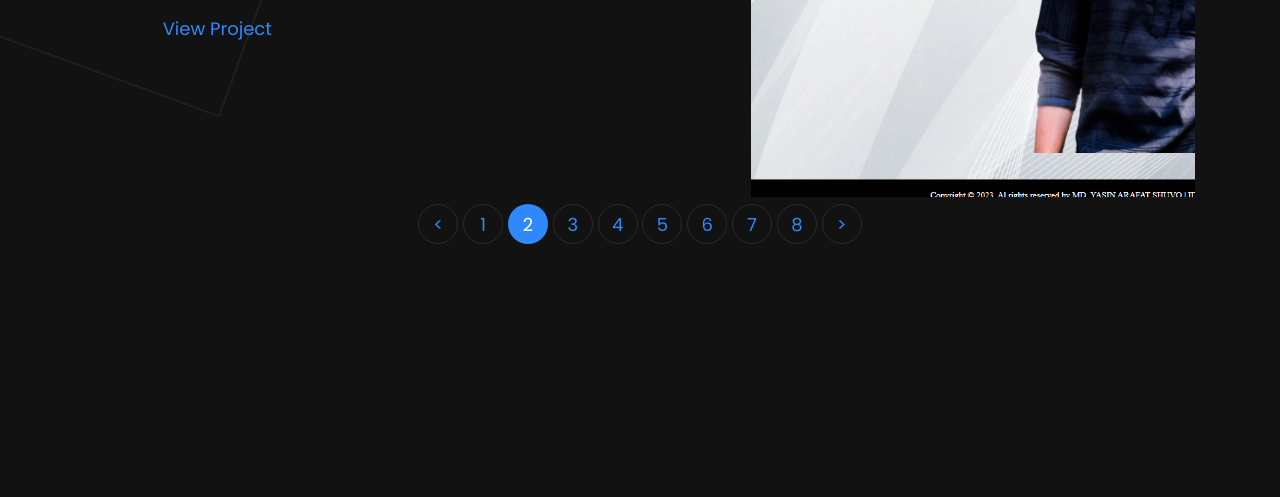
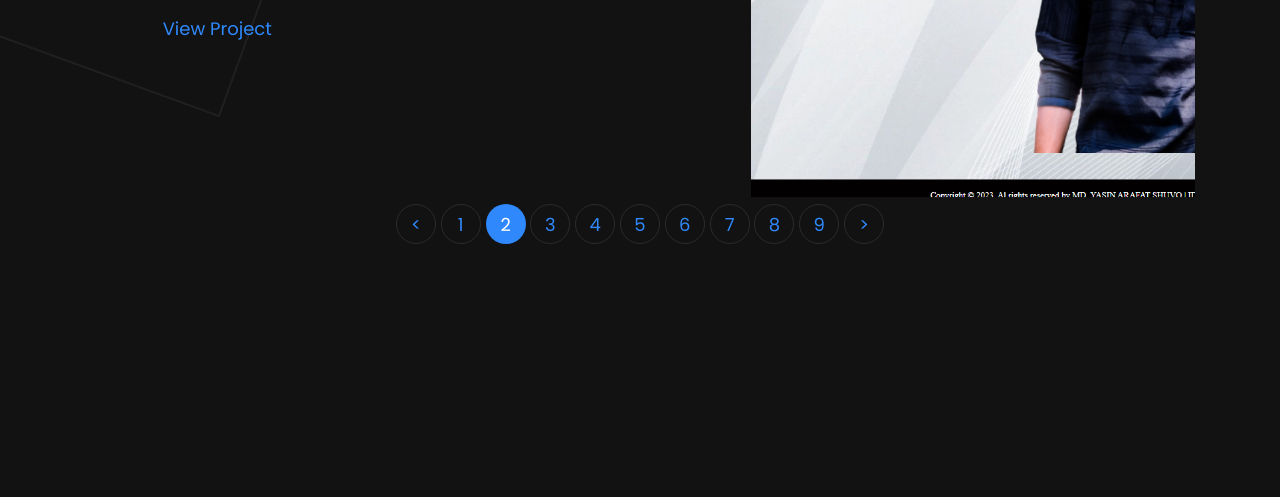
Before and after one commit to Md-Yasin-Arafat-Shuvo/MD-YASIN-ARAFAT-SHUVO-PORTFOLIO, a plain HTML site: page signature work page 2.html in a window 1280 px wide. Shown: the part 839-1336 px from the top of the page. Drawn offline with Linux system fonts and the light colour scheme; some packages are replaced by stand-ins of ours; files whose address does not match are found by name.

Commit message:
signature work page 2.html

```diff
--- a/signature work page 2.html
+++ b/signature work page 2.html
@@ -107,6 +107,7 @@
                   <li><a href="signature work page 6.html">6</a></li>
                   <li><a href="signature work page 7.html">7</a></li>
                   <li><a href="signature work page 8.html">8</a></li>
+                  <li><a href="signature work page 9.html">9</a></li>
 	                <li><a href="signature work page 3.html">&gt;</a></li>
 	              </ul>
 	            </div>
```
